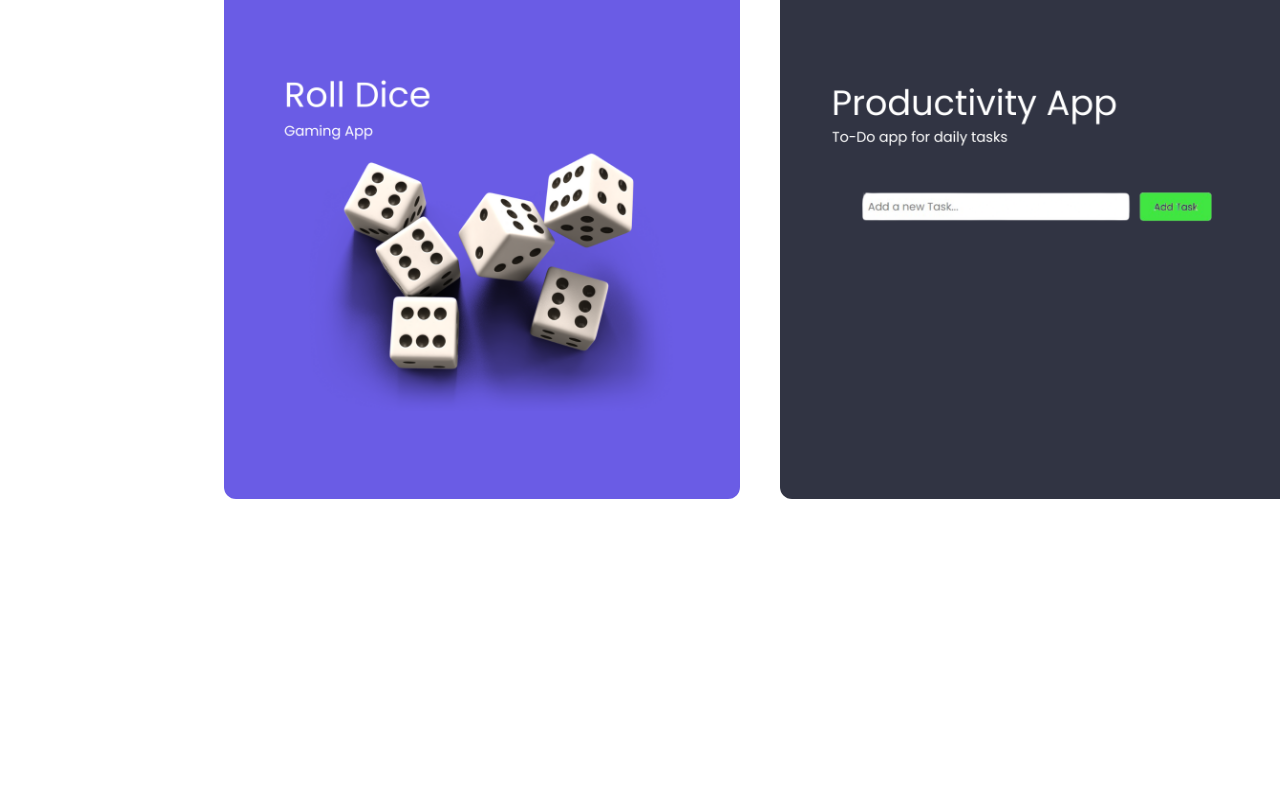
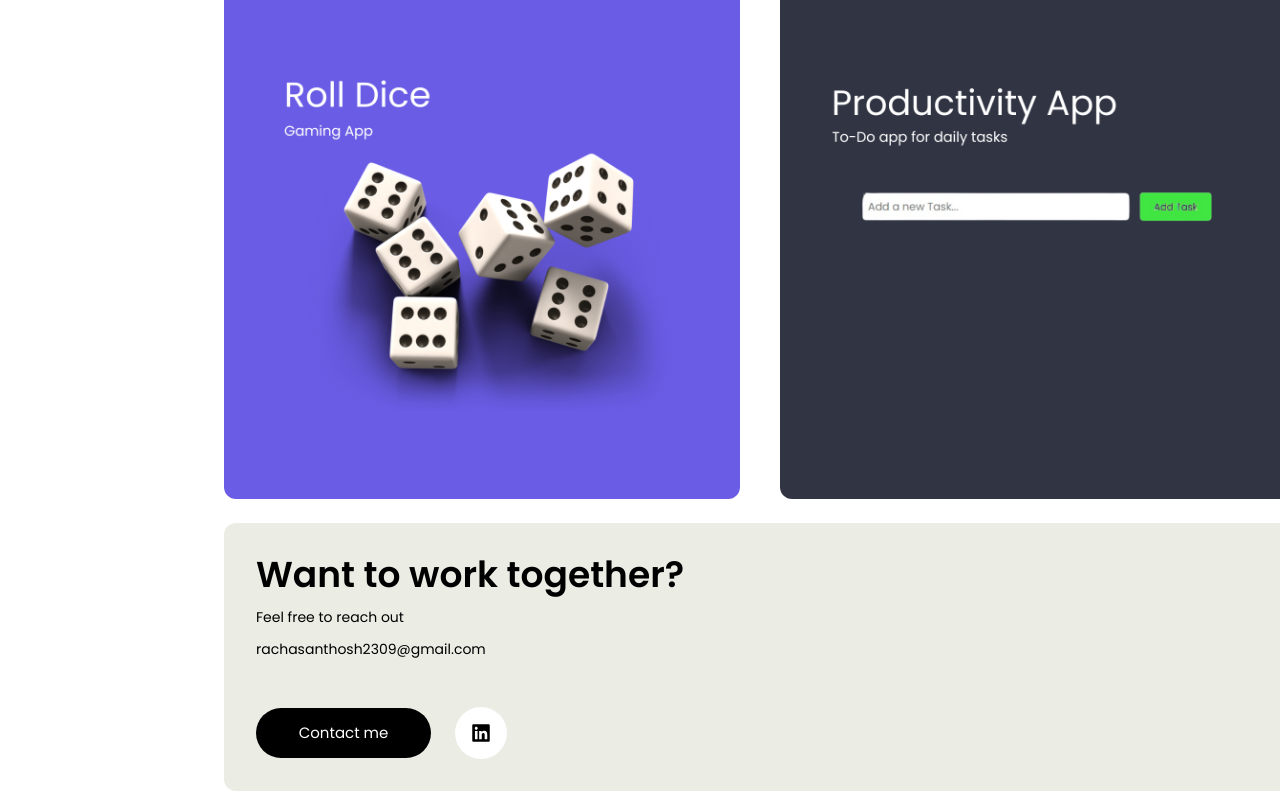
Before and after one commit to rachasanthoshkumar/personal-portfolio, a React (Vite) app: page / in a window 1280 px wide. Shown: the part 614-1413 px from the top of the page. Before the commit the page ends 1121 px from the top, so only its background shows below. Built offline with nearby package versions, Linux system fonts and the light colour scheme; a web font is replaced by a local one.

Commit message:
added Footer

```diff
--- a/package.json
+++ b/package.json
@@ -13,7 +13,8 @@
     "gsap": "^3.12.5",
     "react": "^18.2.0",
     "react-dom": "^18.2.0",
-    "react-icons": "^5.0.1"
+    "react-icons": "^5.0.1",
+    "react-scroll": "^1.9.0"
   },
   "devDependencies": {
     "@types/react": "^18.2.43",
--- a/src/App.jsx
+++ b/src/App.jsx
@@ -1,16 +1,19 @@
 
+import Footer from "./components/Footer"
 import Hero from "./components/Hero"
 import Navbar from "./components/Navbar"
 import Projects from "./components/Projects"
 
 function App() {
 
+
   return (
 
     <div className="mt-2 py-4 px-2 w-full  md:py-2 mx-auto md:max-w-[1200px] h-full md:mx-[160px] md:px-[48px]">
-      <Navbar />
+      <Navbar  />
       <Hero/>
-      <Projects/>
+      <Projects />
+      <Footer/>
     </div>
   )
 }
--- /dev/null
+++ b/src/components/Footer.jsx
@@ -0,0 +1,38 @@
+import { useLayoutEffect, useRef } from "react";
+import { FaLinkedin } from "react-icons/fa";
+import gsap from "gsap";
+
+const Footer = () => {
+const footerRef = useRef(null)
+
+useLayoutEffect(()=>{
+    gsap.fromTo(footerRef.current,
+        { y: 0, opacity: 0 },
+        { x: 0, opacity: 1, duration: 1.5, delay: 2 });
+
+},[])
+  return (
+    <div ref={footerRef} className="font-poppins  mt-6 px-4  items-center md:grid-cols-2 md:max-w-[1104px]">
+      <div className="bg-[#ebece4] p-8 flex flex-col gap-12 rounded-xl">
+        <div className="flex flex-col gap-3">
+          <p className="text-4xl font-semibold">Want to work together?</p>
+          <p className="text-sm">Feel free to reach out </p>
+          <p className="text-sm">rachasanthosh2309@gmail.com</p>
+        </div>
+        <div className="group flex flex-col  items-center gap-4  md:px-0 md:flex md:flex-row md:items-center md:gap-6">
+          <button className="flex items-center justify-center gap-2 w-[250px] group-hover:bg-black/80 rounded-full  bg-[#1D1D1D]   h-[50px] md:px-[6px] py-[1px] text-[15px] md:w-[175px] md:bg-black text-white">
+            Contact me
+          </button>
+          <div className="flex items-center justify-center">
+            <div className="flex bg-white p-3 rounded-full md:p-4 md:bg-white hover:bg-[#026cfd] hover:cursor-pointer hover:text-white">
+              <FaLinkedin className="text-md  " size={20} />
+            </div>
+          </div>
+        </div>
+      </div>
+    </div>
+
+  );
+};
+
+export default Footer;
--- a/src/components/Hero.jsx
+++ b/src/components/Hero.jsx
@@ -27,7 +27,7 @@ const Hero = () => {
   return (
     <div className='mt-7 md:mt-3 gap-4 px-4 flex flex-col w-full md:w-[1104px] md:h-[520px] md:flex md:flex-row  md:justify-between md:mt-2 md:gap-2'>
     {/*Left section */}
-    <div ref={heroDescRef} className='bg-hsla-background gradient-background flex flex-col py-4 px-4 gap-4  md:w-[704px]  md:py-[56px] md:px-[42px] justify-between rounded-3xl  bg-[#ebece4] md:h-[520px]   font-poppins '>
+    <div ref={heroDescRef} className='flex flex-col py-4 px-4 gap-4  md:w-[704px]  md:py-[56px] md:px-[42px] justify-between rounded-3xl  bg-[#ebece4] md:h-[520px]   font-poppins '>
         <div className='mb-3 mt-3 md:mt-0 md:mb-0 ' >
             <p className='text-xl md:text-4xl md:h-[141px] font-poppins font-semibold '>Hello, I'm Santhosh, passionate Web Developer</p>
         </div>
--- a/src/components/Navbar.jsx
+++ b/src/components/Navbar.jsx
@@ -1,60 +1,51 @@
-import { useState,useRef, useLayoutEffect } from 'react'
+import { useState, useRef, useLayoutEffect } from "react";
 import { AiOutlineMenu } from "react-icons/ai";
-import MenuSidebar from './MenuSidebar';
+import MenuSidebar from "./MenuSidebar";
 import { RxCross2 } from "react-icons/rx";
-import gsap from 'gsap'
+import gsap from "gsap";
 
 const Navbar = () => {
 
-  const [isMenuClicked,setIsMenuClicked] = useState(false);
-  const toggleMenu = ()=>{
-    setIsMenuClicked(!isMenuClicked)
-  }
 
-  const navbarRef = useRef(null)
-  useLayoutEffect(()=>{
-    console.log("rendering")
+  const [isMenuClicked, setIsMenuClicked] = useState(false);
+  const toggleMenu = () => {
+    setIsMenuClicked(!isMenuClicked);
+  };
+
+  const navbarRef = useRef(null);
+  useLayoutEffect(() => {
+    console.log("rendering");
     gsap.fromTo(
       navbarRef.current,
       { y: -50, opacity: 0 },
       { y: 0, opacity: 1, duration: 0.8, delay: 0 }
     );
-  },[])
+  }, []);
   return (
-    <div ref={navbarRef} className='relative z-10'>
-
-
-    <div className=' flex px-4 items-center justify-between md:w-[1104px] md:py-[5px] h-[30px] font-poppins md:px-5'>
-        <div className='flex items-center gap-1'>
-            <div className='bg-[#ecbf53] rounded-full w-[16px] h-[16px]'>
-
-            </div>
-            <div className='text-[16px] font-semibold'>
-                SANTHOSH
-            </div>
-
+    <div ref={navbarRef} className="relative z-10">
+      <div className=" flex px-4 items-center justify-between md:w-[1104px] md:py-[5px] h-[30px] font-poppins md:px-5">
+        <div className="flex items-center gap-1">
+          <div className="bg-[#ecbf53] rounded-full w-[16px] h-[16px]"></div>
+          <div className="text-[16px] font-semibold">SANTHOSH</div>
         </div>
-        <div className='hidden md:flex md:gap-10'>
-            <p className='text-[14px] font-semibold'>Home</p>
-            <p className='text-[14px] font-semibold text-[#727272]'>Projects</p>
-            <p className='text-[14px] font-semibold text-[#727272]'>Contact</p>
+        <div className="hidden md:flex md:gap-10">
+          <p className="hover:text-black cursor-pointer text-[14px] font-semibold">Home</p>
+          <p
+           className="hover:text-black cursor-pointer text-[14px] font-semibold text-[#727272]">Projects</p>
+          <p
+          className="hover:text-black cursor-pointer text-[14px] font-semibold text-[#727272]">Contact</p>
         </div>
-        <div className='flex text-2xl text-black md:hidden'>
-
-        {isMenuClicked ? (
+        <div className="flex text-2xl text-black md:hidden">
+          {isMenuClicked ? (
             <RxCross2 onClick={toggleMenu} size={25} />
           ) : (
             <AiOutlineMenu onClick={toggleMenu} />
           )}
         </div>
+      </div>
+      <div className="absolute">{isMenuClicked && <MenuSidebar />}</div>
+    </div>
+  );
+};
 
-
-    </div>
-    <div className='absolute'>
-    {isMenuClicked && <MenuSidebar/>}
-    </div>
-    </div>
-  )
-}
-
-export default Navbar
+export default Navbar;
--- a/src/components/Projects.jsx
+++ b/src/components/Projects.jsx
@@ -3,13 +3,13 @@ import dice from '../images/rd.png'
 import voice from '../images/vcc.png'
 import gsap from 'gsap'
 const Projects = () => {
-    const projectRef = useRef(null)
+    const pref = useRef(null)
 
     useEffect(() => {
       console.log("rendering");
 
       // Animation for heroImageRef
-      gsap.fromTo(projectRef.current,
+      gsap.fromTo(pref.current,
         { y: 0, opacity: 0 },
         { x: 0, opacity: 1, duration: 1.5, delay: 1.5 });
 
@@ -29,7 +29,7 @@ const Projects = () => {
         window.open('https://speech-recognition-todo.vercel.app/','_blank')
     }
   return (
-    <div ref={projectRef} className='cursor-pointer mt-6 px-4 grid gap-10 grid-cols-1  items-center md:grid-cols-2 md:max-w-[1104px]'>
+    <div ref={pref} className='cursor-pointer mt-6 px-4 grid gap-10 grid-cols-1  items-center md:grid-cols-2 md:max-w-[1104px]'>
         <div className='z-100 overflow-hidden md:h-[511px] rounded-xl ' onClick={openDiceGame}>
 
             <img src={dice} alt="" className='hover:scale-110 delay-150 duration-300 w-full h-full '/>
```
Also changed, not shown: 1 other file (tests, documents, lock files or other folders).
